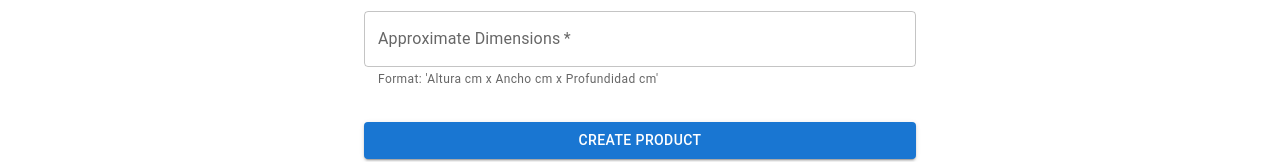
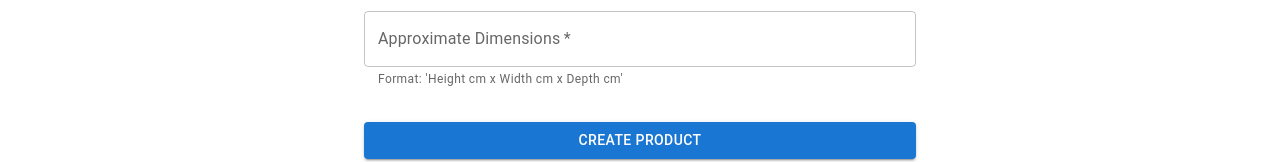
Before and after one commit to Manuel-IA/meru-fronted, a Next.js app: page /products/new in a window 1280 px wide. Shown: the part 434-596 px from the top of the page. Built offline with nearby package versions, Linux system fonts and the light colour scheme; no server answers; sample sign-in values are in the browser's storage.

Commit message:
Information for dimensions detailed

```diff
--- a/app/components/ProductForm.js
+++ b/app/components/ProductForm.js
@@ -78,8 +78,8 @@ export default function ProductForm({ formTitle, product, onSubmit }) {
         error={dimensionsError}
         helperText={
           dimensionsError
-            ? "Please use the format: 'Altura cm x Ancho cm x Profundidad cm'"
-            : "Format: 'Altura cm x Ancho cm x Profundidad cm'"
+            ? "Please use the format: 'Height cm x Width cm x Depth cm'"
+            : "Format: 'Height cm x Width cm x Depth cm'"
         }
       />
       <Button
--- a/app/products/[id]/page.js
+++ b/app/products/[id]/page.js
@@ -87,6 +87,9 @@ function ProductDetails({ params }) {
             <Typography variant="body2" color="text.secondary">
               Dimensions: {product.approximate_dimensions}
             </Typography>
+            <Typography variant="caption" color="text.secondary">
+              (Height x Width x Depth)
+            </Typography>
           </CardContent>
           <CardActions>
             <Button
```
